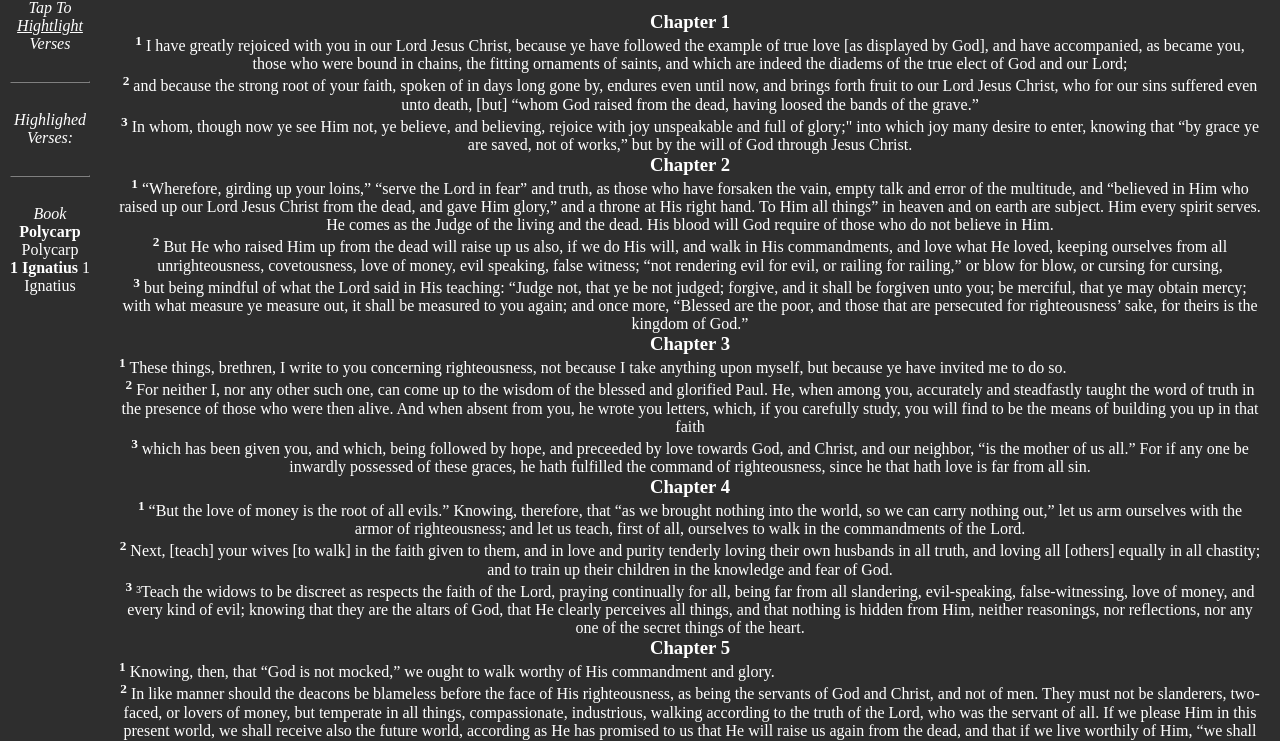
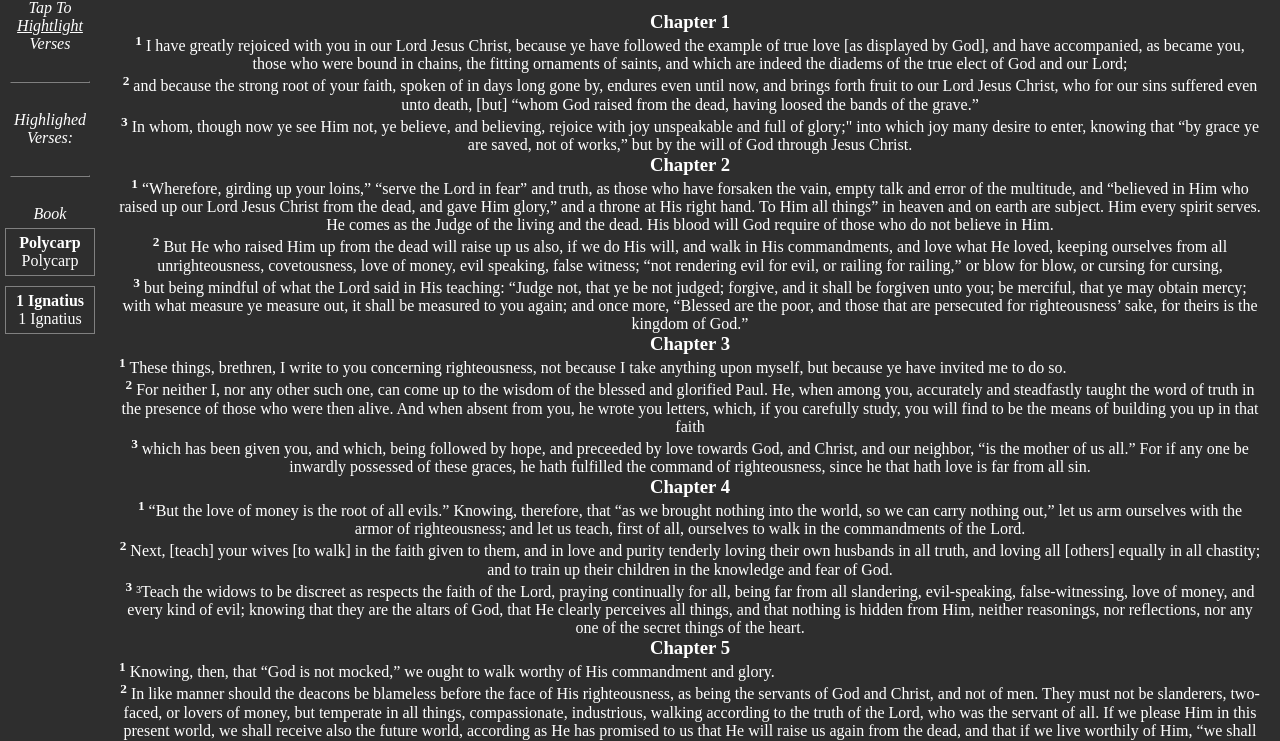
Before and after one commit to guyotJs/Polycarp, a plain HTML site: page index.html in a window 1280 px wide. Shown: the part 63-804 px from the top of the page. Drawn offline with Linux system fonts and the light colour scheme; a script that the page names is missing; a web font is replaced by a local one.

Commit message:
Update newpoly.css

```diff
--- a/newpoly.css
+++ b/newpoly.css
@@ -44,3 +44,8 @@ hr{
   margin:10px;
   border-color: gray;
 }
+.lay{
+  margin:5px;
+  padding:5px;
+  border:1px solid gray;
+}
```
